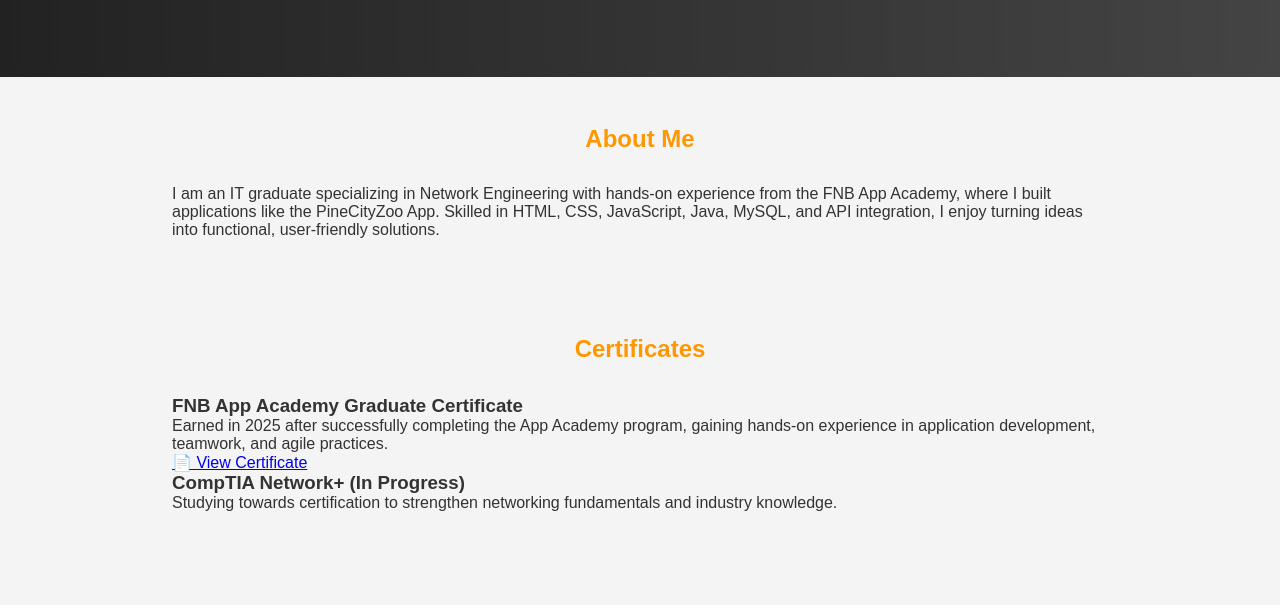
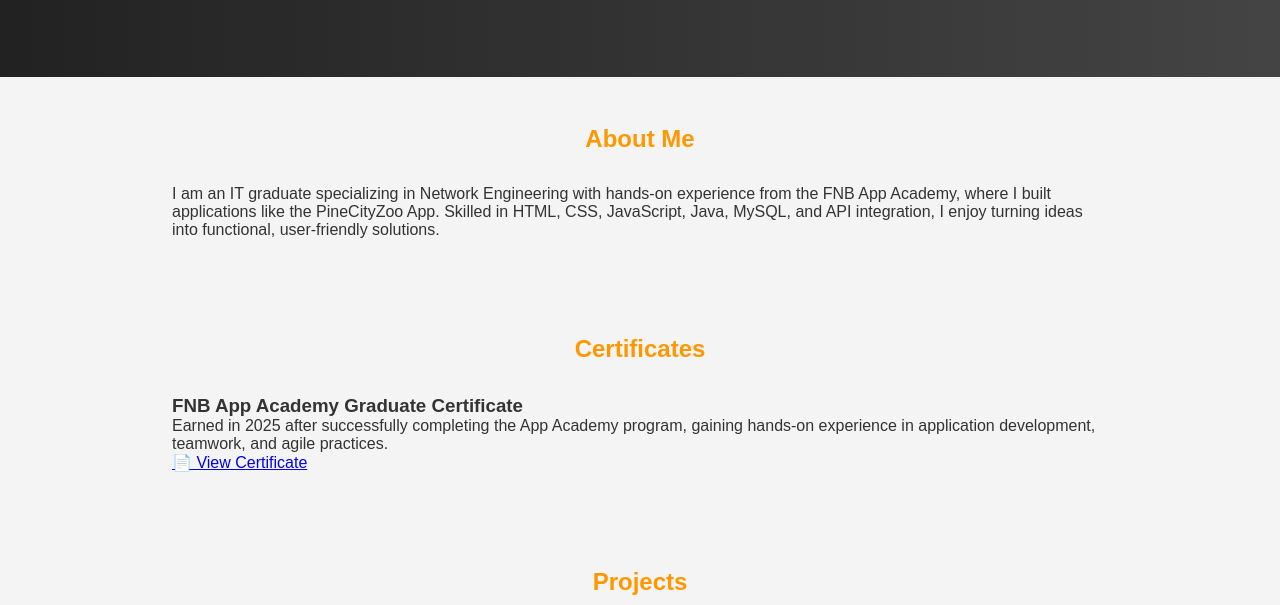
Before and after one commit to NONJABUO/github.my-portfolio, a plain HTML site: page index.html in a window 1280 px wide. Shown: the part 188-793 px from the top of the page. Drawn offline with Linux system fonts and the light colour scheme.

Commit message:
initial commit

```diff
--- a/index.html
+++ b/index.html
@@ -39,13 +39,6 @@
         gaining hands-on experience in application development, teamwork, and agile practices.</p>
         <a href="certificates/Nonjabulo-FNB-APP-ACADEMY Certificate.pdf" target="_blank">📄 View Certificate</a>
       </div>
-
-      <!-- Add more certificates here -->
-      <div class="cert-card">
-        <h3>CompTIA Network+ (In Progress)</h3>
-        <p>Studying towards certification to strengthen networking fundamentals and industry knowledge.</p>
-      </div>
-    </div>
   </section>
 
     <!-- Projects Section -->
```
